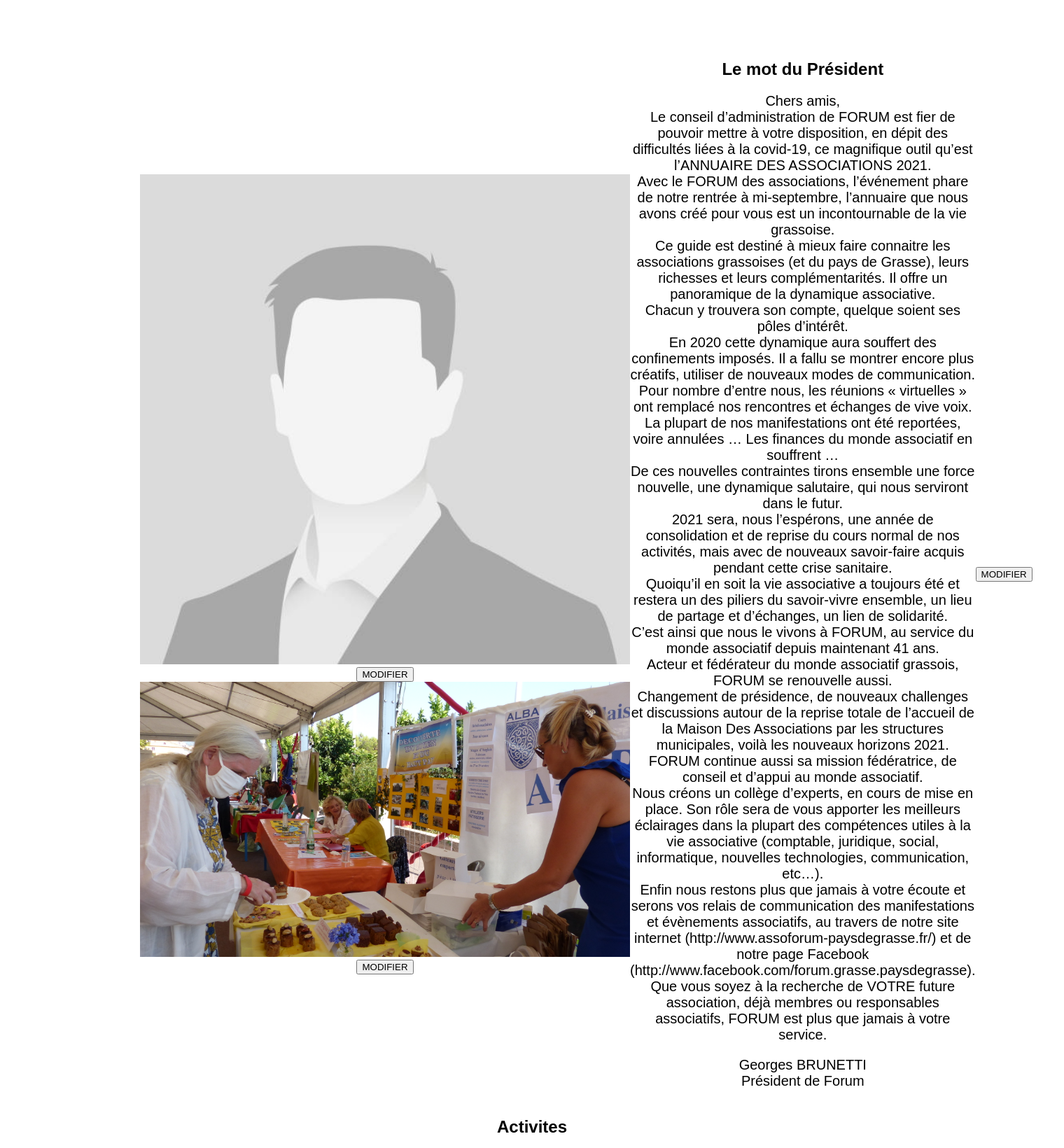
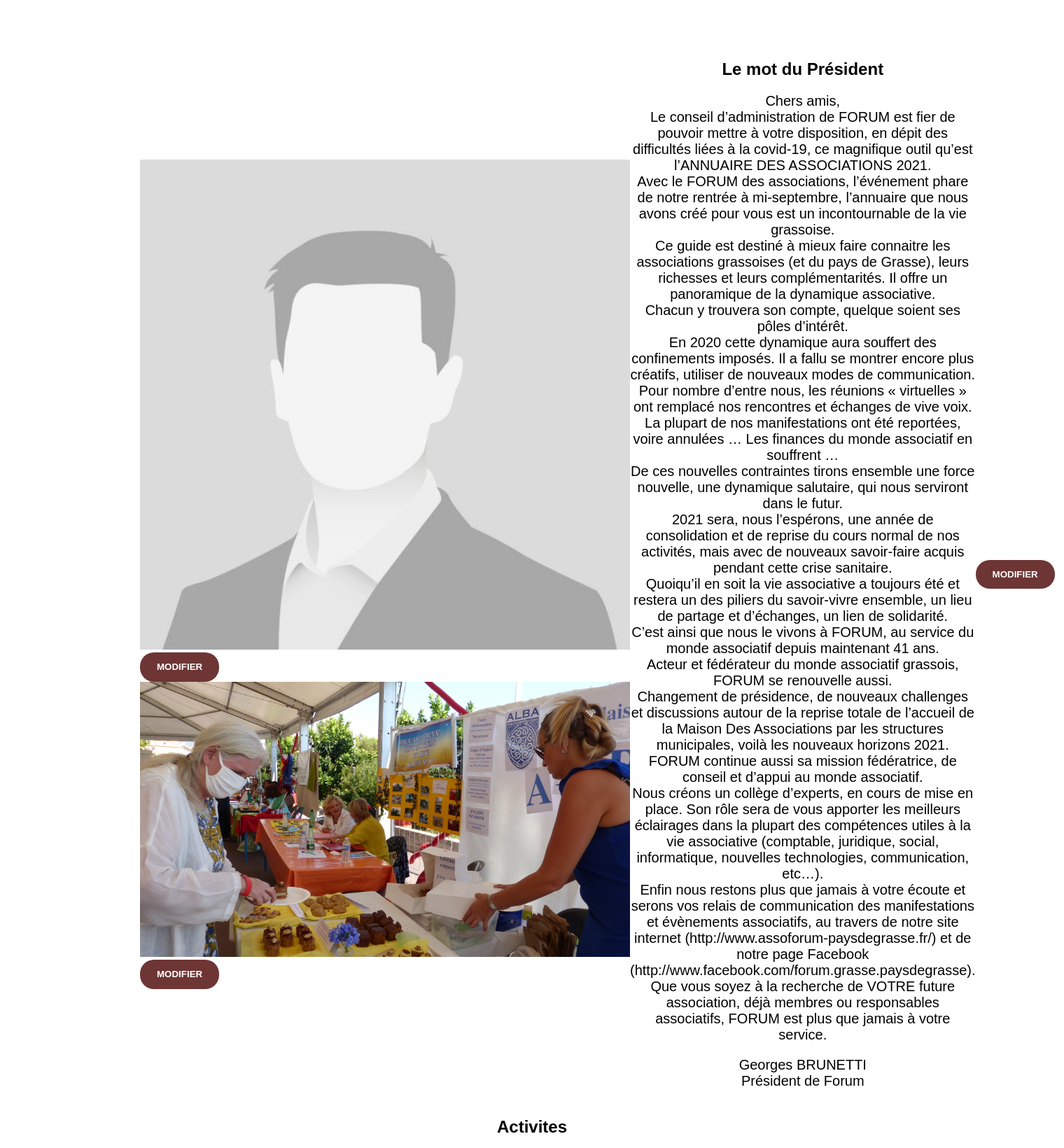
Before and after one commit to MaxHowardBorges/Forum, a PHP site: page / in a window 1520 px wide. Shown: the part 610-2250 px from the top of the page at 70% size. Run offline with PHP 8.4, Linux system fonts and the light colour scheme; the visitor is signed in with stand-in values (Sample User, id 1).

Commit message:
31/05/2023 boutonbeau v2?

```diff
--- a/css/index.css
+++ b/css/index.css
@@ -453,29 +453,28 @@ input {
   display: none;
 }
 
-.ajouter {
-  padding: 17px 40px;
-  border-radius: 50px;
+.boutonbeau {
+  --primary-color: #6e3535;
+  --secondary-color: #fff;
+  --hover-color: #f2a341;
+  --arrow-width: 10px;
+  --arrow-stroke: 2px;
+  box-sizing: border-box;
   border: 0;
-  background-color: #f6f6f6;
-  box-shadow: #f2a341 0 0 8px;
-  letter-spacing: 1.5px;
-  font-size: 15px;
-  font-family: Arial, Helvetica, sans-serif;
-  transition: all .5s ease;
+  border-radius: 20px;
+  color: var(--secondary-color);
+  padding: 1em 1.8em;
+  background: var(--primary-color);
+  display: flex;
+  transition: 0.2s background;
+  align-items: center;
+  gap: 0.6em;
+  font-weight: bold;
+  align-items: center;
+  justify-content: center;
   cursor: pointer;
 }
 
-.ajouter:hover {
-  letter-spacing: 3px;
-  background-color: hsl(33, 87%, 60%);
-  color: hsl(0, 0%, 100%);
+.boutonbeau:hover {
+  background-color: var(--hover-color);
 }
-
-.ajouter:active {
-  letter-spacing: 3px;
-  background-color: hsl(33, 87%, 60%);
-  color: hsl(0, 0%, 100%);
-  transform: translateY(10px);
-  transition: 0.5s;
-}
--- a/css/infos.css
+++ b/css/infos.css
@@ -112,6 +112,7 @@ main {
 h3 {
   text-decoration: none;
 }
+
 .boutonbeau {
   --primary-color: #6e3535;
   --secondary-color: #fff;
--- a/infosAdmin.php
+++ b/infosAdmin.php
@@ -44,7 +44,7 @@ if (!isset($_SESSION['idAdministrateur']) || empty($_SESSION['idAdministrateur']
         </nav>
     </header>
     <main>
-        <button id="boutonbeau" onclick="window.location.href = 'ajouterEvenement.html'">AJOUTER EVENEMENT</button>
+        <button class="boutonbeau" onclick="window.location.href = 'ajouterEvenement.html'">AJOUTER EVENEMENT</button>
     </main>
     <footer>
         <div class="bottomnav">
```
